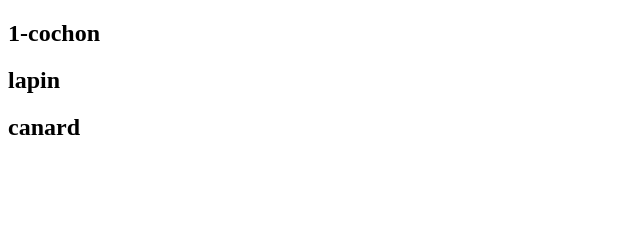
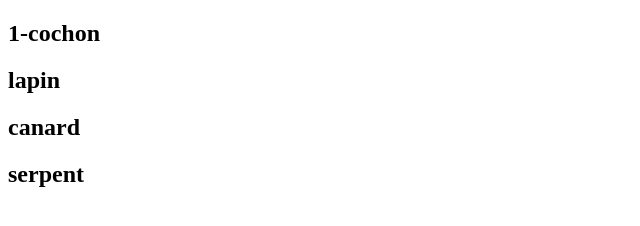
Before and after one commit to mylanbrasierpro-a11y/mini-td-git, a plain HTML site: page index.html in a window 1280 px wide. Shown: the whole page, without its empty margins (0-640 px from the left). Drawn offline with Linux system fonts and the light colour scheme.

Commit message:
add serpent

```diff
--- a/index.html
+++ b/index.html
@@ -9,5 +9,6 @@
     <h2>1-cochon</h2>
     <h2>lapin</h2>
     <h2>canard</h2>
+    <h2>serpent</h2>
 </body>
 </html>
```
